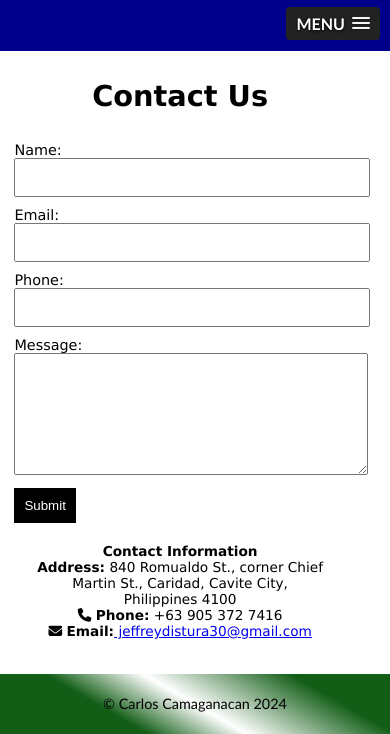
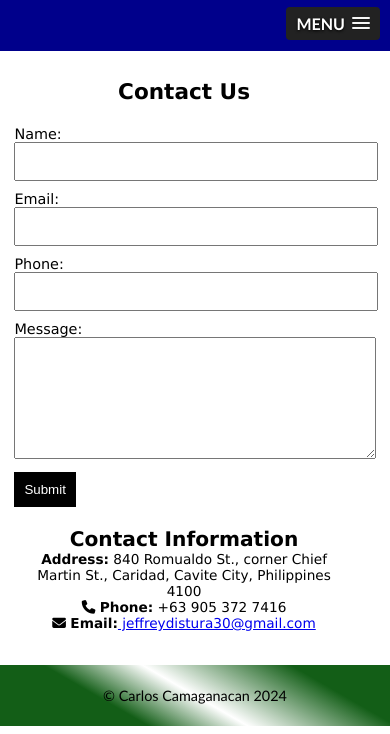
Before and after one commit to carloscamaganacan/my-website, a plain HTML site: page contact_us.html in a window 390 px wide. Shown: the part 143-877 px from the top of the page. Drawn offline with nearby package versions, Linux system fonts and the light colour scheme; a web font is replaced by a local one.

Commit message:
Alignment in headers in style.css and contact.css adjusted.

```diff
--- a/css/contact.css
+++ b/css/contact.css
@@ -42,6 +42,9 @@ input[type="submit"] {
 .contact-info {
   margin: 0 auto;
   padding: 20px 20px;
+  h2 {
+    font-size: 140%;
+  }
   text-align: center;
   align-content: center;
 }
@@ -55,13 +58,6 @@ input[type="submit"] {
 }
 /* 1st media query*/
 @media screen and (max-width: 1045px) {
-  main {
-    margin: 4em 1%;
-    h2,
-    p {
-      font-size: 95%;
-    }
-  }
   #nav_menu {
     display: none; /* hide navigational menu */
   }
@@ -77,6 +73,18 @@ input[type="submit"] {
     }
     background-color: var(--color-8) !important;
   }
+  main {
+    margin: 4em 1%;
+    h1 {
+      font-size: 1.5em;
+    }
+    h2 {
+      font-size: 110%;
+    }
+    p {
+      font-size: 95%;
+    }
+  }
 }
 /* 2nd media query*/
 @media only screen and (max-width: 500px) {
@@ -85,15 +93,15 @@ input[type="submit"] {
     font-size: 90%;
     padding: 0;
   }
+  header {
+    font-size: 75%;
+  }
   main {
     margin: 1em 0 0 0;
     padding-bottom: 0;
   }
-  header {
-    font-size: 75%;
-  }
   .container {
-    width: 90%;
+    width: 97%;
     padding: 0;
     margin: 0 1em;
   }
@@ -104,7 +112,7 @@ input[type="submit"] {
 /* 3rd media query*/
 @media only screen and (max-width: 400px) {
   .container {
-    width: 85%;
+    width: 87%;
     padding: 0;
     margin: 1em;
   }
@@ -119,6 +127,7 @@ input[type="submit"] {
   .contact-info {
     margin: 1em 0;
     padding: 0px 0px;
+    font-size: 90%;
     text-align: center;
     align-content: center;
   }
--- a/css/photo_video.css
+++ b/css/photo_video.css
@@ -22,10 +22,10 @@ main {
 /* 1st media query */
 @media only screen and (max-width: 1045px) {
   #nav_menu {
-    display: none; /* Turn off nav menu */
+    display: none; /* hide navigational menu */
   }
   #mobile_menu {
-    display: block; /* Turn on slicknav menu */
+    display: block; /* display Slicknav menu */
   }
   /* the style for slicknav menu */
   .slicknav_menu {
--- a/css/styles.css
+++ b/css/styles.css
@@ -1,7 +1,6 @@
 /* Background image for the main page */
 body {
   width: 100%;
-  height: 69%;
   background: url("../images/Background_Image.jpg") no-repeat scroll center;
   background-size: cover;
 }
@@ -10,7 +9,7 @@ aside {
   margin: 0;
   grid-area: aside;
   width: 39%;
-  height: 83%;
+  height: 82%;
   background-color: var(--color-7);
 }
 aside h2 {
@@ -45,19 +44,11 @@ aside img {
 }
 /* 2nd media query */
 @media only screen and (max-width: 1045px) {
-  header {
-    display: grid;
-    grid-template: repeat(3, auto) / 100%;
-    grid-gap: 0.5em;
-    justify-items: center;
-    text-align: center;
-  }
   #nav_menu {
     display: none; /* hide navigational menu */
   }
   #mobile_menu {
     display: block; /* display Slicknav menu */
-    grid-area: navi;
   }
   /* the style for slicknav menu */
   .slicknav_menu {
```
